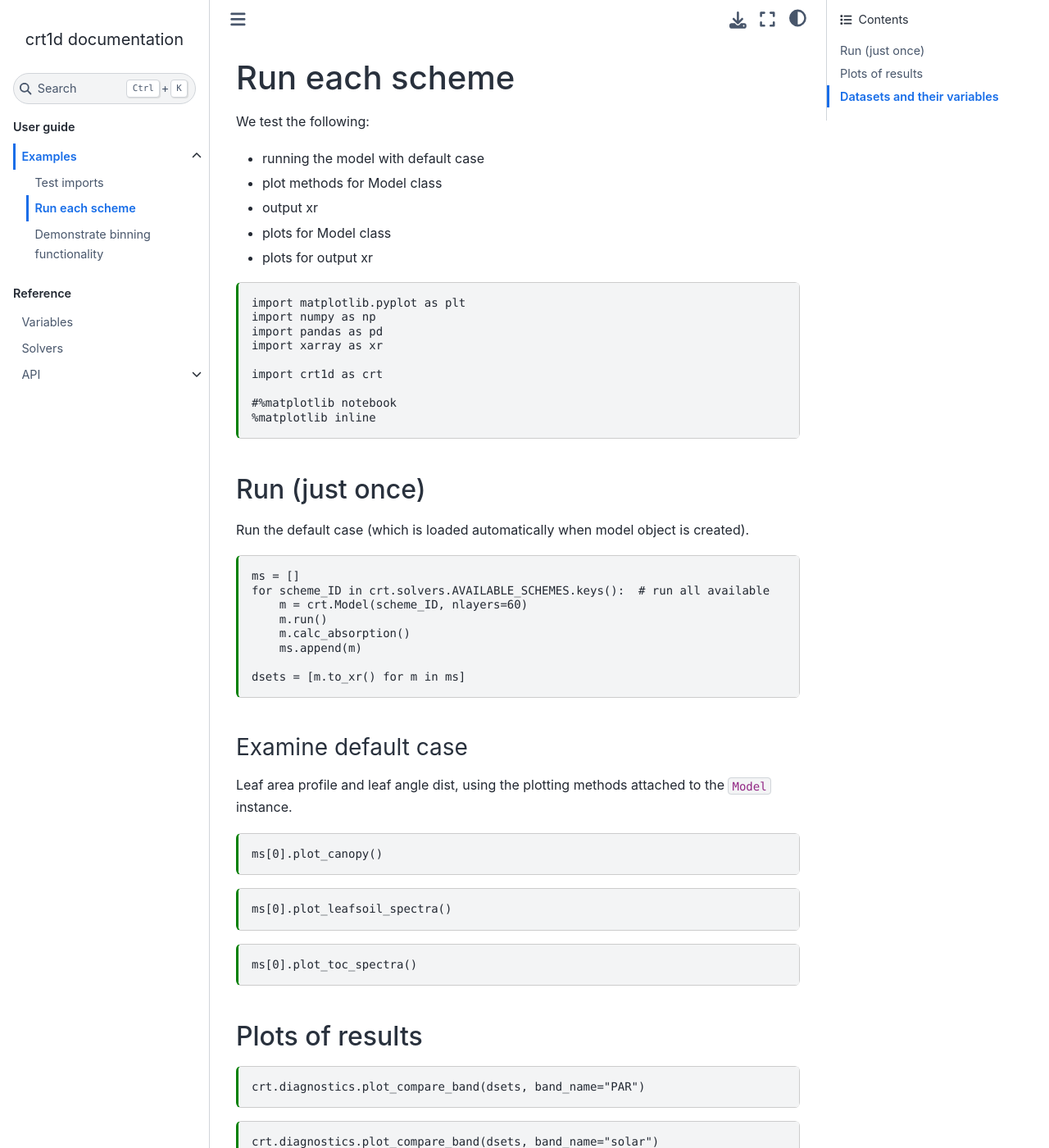
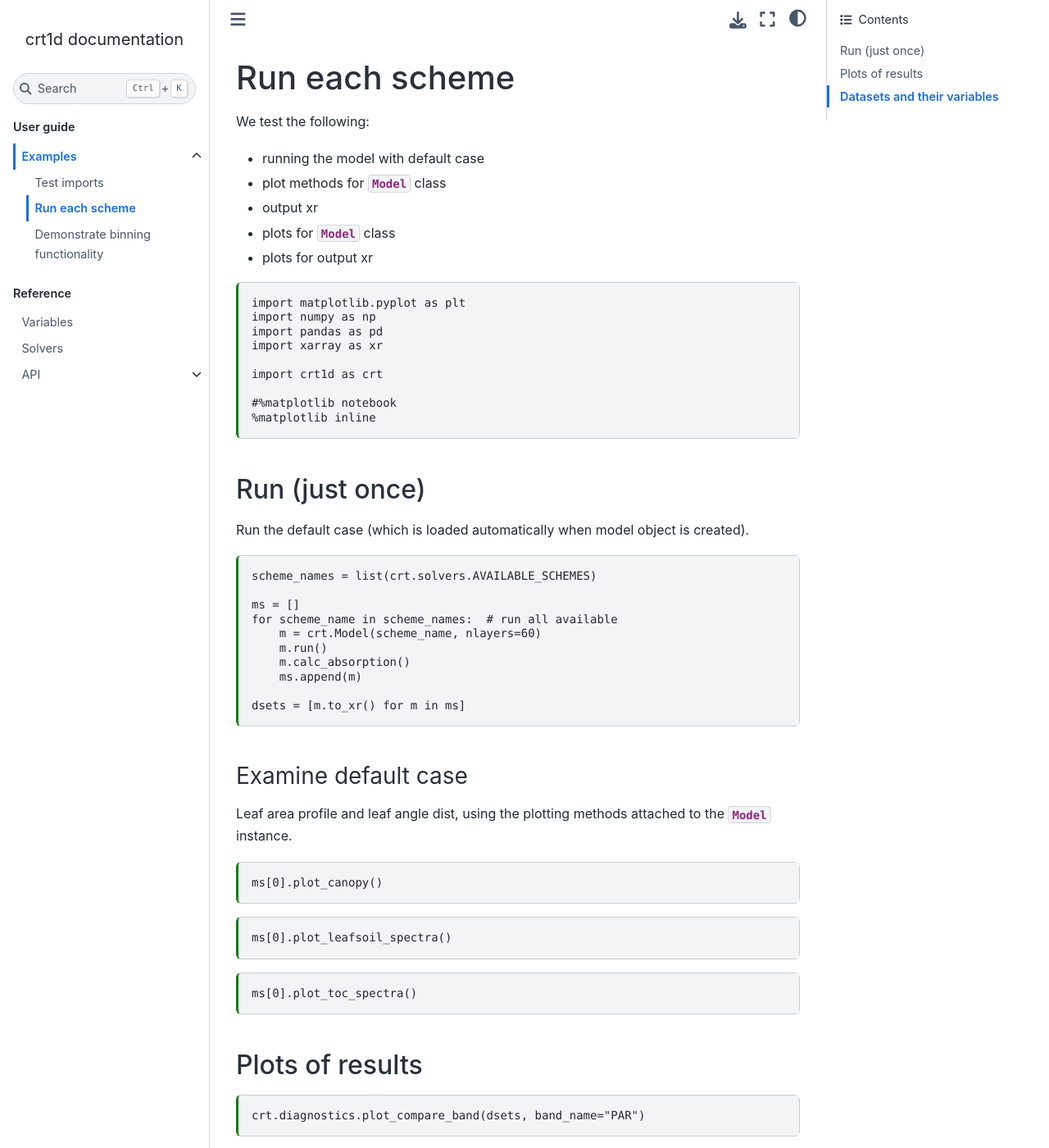
Before and after one commit to zmoon/crt1d, a Sphinx documentation site: the page built from docs/examples/test_schemes_plot.md, in a window 1280 px wide and 1400 px high. Shown: the whole window at 82% size. Built offline with Sphinx 7.4.7 and the Sphinx Book theme 1.1.4, drawn with Linux system fonts in a browser that asks for light colours; pages that are not in the unit, such as notebooks, are missing from menus; the version number could not be read and is left out; some of the changed text lies outside the part shown.

Commit message:
Update run-all nb

````diff
--- a/docs/examples/test_schemes_plot.md
+++ b/docs/examples/test_schemes_plot.md
@@ -18,9 +18,9 @@ jupytext:
 We test the following:
 
 * running the model with default case
-* plot methods for Model class
+* plot methods for {class}`~crt1d.Model` class
 * output xr
-* plots for Model class
+* plots for {class}`~crt1d.Model` class
 * plots for output xr
 
 ```{code-cell}
@@ -39,9 +39,11 @@ import crt1d as crt
 Run the default case (which is loaded automatically when model object is created).
 
 ```{code-cell}
+scheme_names = list(crt.solvers.AVAILABLE_SCHEMES)
+
 ms = []
-for scheme_ID in crt.solvers.AVAILABLE_SCHEMES.keys():  # run all available
-    m = crt.Model(scheme_ID, nlayers=60)
+for scheme_name in scheme_names:  # run all available
+    m = crt.Model(scheme_name, nlayers=60)
     m.run()
     m.calc_absorption()
     ms.append(m)
@@ -92,5 +94,6 @@ dsets[0]["zm"]
 ```
 
 ```{code-cell}
-m.out_extra.keys()
+# some have extra outputs
+ms[scheme_names.index("zq")].out_extra
 ```
````
Also changed, not shown: other parts of docs/examples/test_schemes_plot.md (+1 -1 lines).
